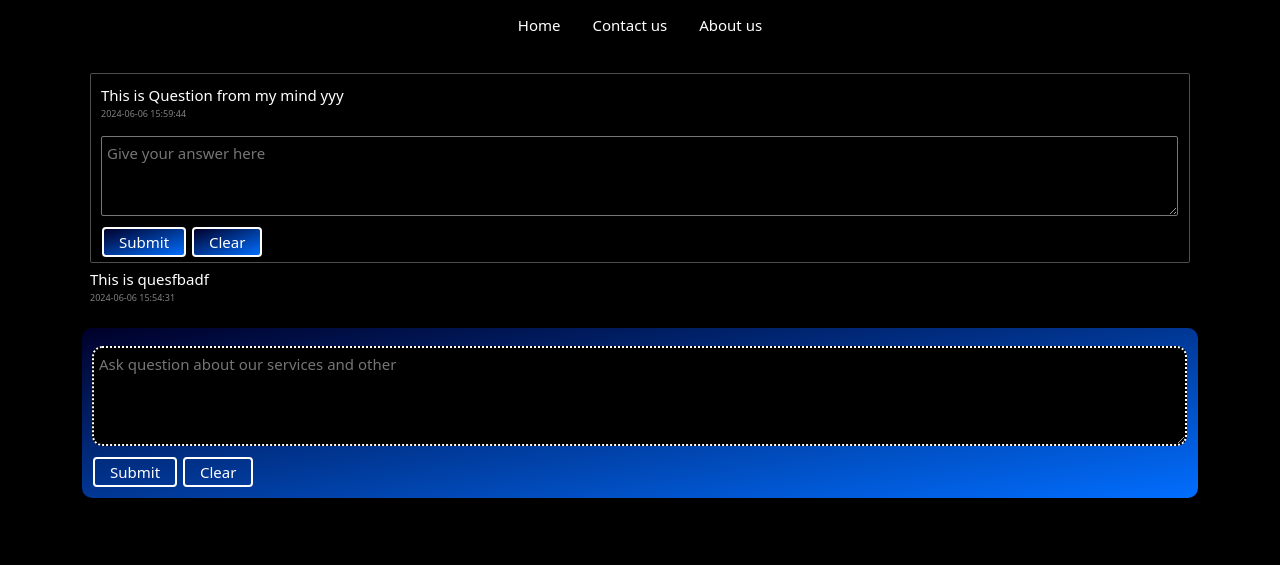
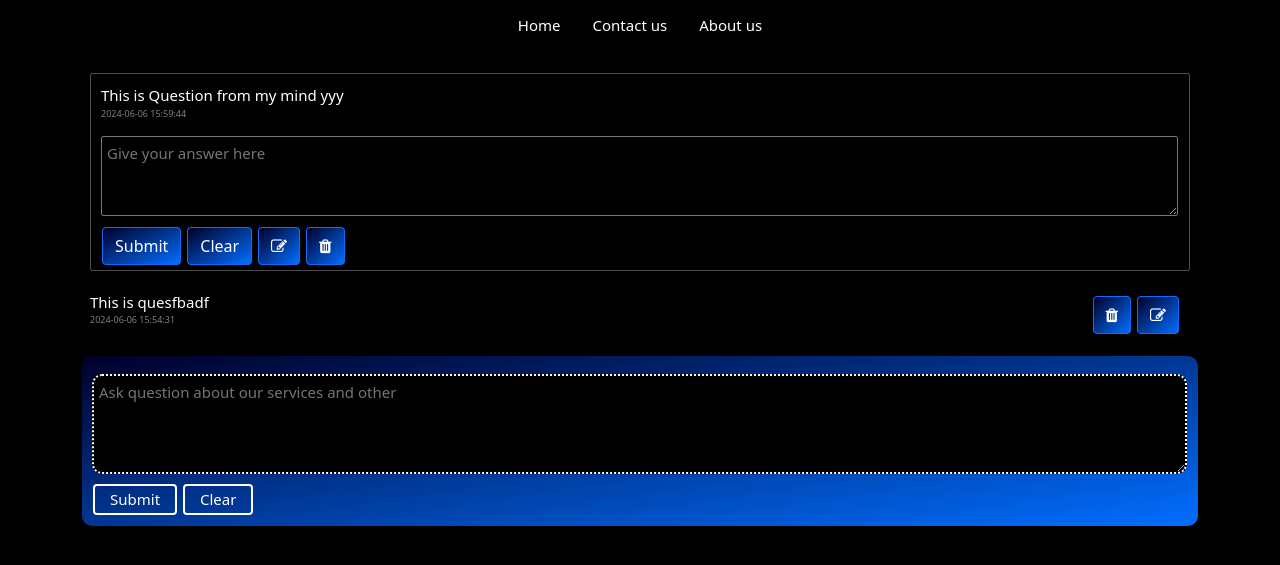
Before and after one commit to smit-vekariya/BondClick, a Django app: page /home/ in a window 1280 px wide. Shown: the top 565 px of the page. Run offline with Django 4.2, Linux system fonts and the light colour scheme; data comes from the database, SQL or seed files in the repository; both versions use the stored data as it was after the commit; parts of the project's set-up code (start-up, migrations or seed data) failed here and were passed over; some libraries are stand-ins or nearby versions.

Commit message:
add crud in djnago DRF for home page

```diff
--- a/backend/app/templates/app/home.html
+++ b/backend/app/templates/app/home.html
@@ -16,8 +16,10 @@
   .answare_class{
     padding: 10px 10px 0px 0px;
     border-radius: 20px 20px 0px 20px;
-    width: 80%;
+    width: 100%;
     margin: 5px 0px;
+    display: inline-flex;
+    justify-content: space-between;
   }
   .question_class{
     border: 1px solid #4e4e4e ;
@@ -74,32 +76,45 @@
     padding: 18px 0px 0px 10px;
     border-radius: 10px;
   }
+  .modal-content {
+    background-color: #000 !important;
+    border: 1px solid white !important;
+  }
 </style>
 {% endblock %}
 
 {% block content %}
 
-<div class="container">
+<div class="container" id="comment_section">
   <div class="comment_section">
     {% for question in question_answer %}
-      <div class="question_class">
+      <div class="question_class" id="question_{{question.id}}">
         <div class="question_child">
           <div>
             <p>{{question.question}}</p><p class="date_class">{{question.created_on}}</p>
           </div>
         </div>
-        <div id="text_{{question.id}}">
+        <div>
           <form method="post">
-            <textarea class="textarea_class" placeholder="Give your answer here" name="answer_textarea"></textarea>
+            <textarea class="textarea_class" placeholder="Give your answer here" name="answer_textarea" required></textarea>
             <input type="hidden" name="question_id" value="{{question.id}}">
-            <button type="submit">Submit</button>
-            <button type="reset">Clear</button>
+            <button class="btn btn-primary" type="submit">Submit</button>
+            <button class="btn btn-primary" type="reset">Clear</button>
+            <button type="button" class="btn btn-primary" data-bs-toggle="modal" data-bs-target="#exampleModal" data-bs-model_title="Edit Question" data-bs-question="{{question.question}}" data-bs-question_id="{{question.id}}"><i class="fa fa-edit"></i></button>
+            <button type="button" class="btn btn-primary" onClick="DeleteQuestion({{question.id}})"> <i class="fa fa-trash"></i></button>
           </form>
         </div>
       </div>
       {% for answare in question.answers %}
-        <div class="answare_class">
-            <p>{{answare.answer}}</p><p class="date_class">{{answare.created_on}}</p>
+        <div class="answare_class" id="text_{{answare.id}}">
+          <div>
+            <p>{{answare.answer}}</p>
+            <p class="date_class">{{answare.created_on}}</p>
+          </div>
+          <div>
+            <button type="button" class="btn btn-primary" onClick="DeleteAnswer({{answare.id}})"> <i class="fa fa-trash"></i></button>
+            <button type="button" class="btn btn-primary" data-bs-toggle="modal" data-bs-target="#exampleModal"  data-bs-model_title="Edit Answer" data-bs-answer="{{answare.answer}}" data-bs-answer_id="{{answare.id}}"><i class="fa fa-edit"></i></button>
+          </div>
         </div>
       {% endfor %}
     {% endfor %}
@@ -113,4 +128,94 @@
   </div>
 </div>
 
+<div class="modal fade" id="exampleModal" tabindex="-1" aria-labelledby="exampleModalLabel" aria-hidden="true">
+  <div class="modal-dialog">
+    <div class="modal-content">
+      <div class="modal-header">
+        <h5 class="modal-title" id="exampleModalLabel"></h5>
+        <button type="button" class="btn-close" data-bs-dismiss="modal" aria-label="Close"></button>
+      </div>
+      <div class="modal-body">
+        <form>
+          <div class="mb-3">
+            <textarea class="form-control" id="qustion_answer_text"></textarea>
+          </div>
+        </form>
+      </div>
+      <div class="modal-footer">
+        <button type="button" class="btn btn-secondary" data-bs-dismiss="modal">Close</button>
+        <button type="button" class="btn btn-primary save" onclick="UpdateQuestionAnswer(this.id, this.is_answer)" >Save</button>
+      </div>
+    </div>
+  </div>
+</div>
+<script>
+  function DeleteAnswer(answer_id){
+    $.ajax({
+      url:`/delete_update_answer/${answer_id}/`,
+      type:"DELETE",
+      dataType:"json",
+      success:function(data){
+        if(data.status ==1 ){
+          $(`#text_${answer_id}`).remove()
+        }
+      }
+    })
+  }
+  function DeleteQuestion(question_id){
+    $.ajax({
+      url:`/home/${question_id}/`,
+      type:"DELETE",
+      dataType:"json",
+      success:function(data){
+        $(`#comment_section`).load(location.href + " #comment_section");
+
+      }
+    })
+  }
+  function UpdateQuestionAnswer(id, is_answer){
+    if(is_answer){
+      $.ajax({
+        url:`/delete_update_answer/${id}/`,
+        type:"PUT",
+        dataType:"json",
+        data:{ 'answer':$("#qustion_answer_text").val()},
+        success:function(data){
+          $("#exampleModal").modal("hide")
+          $(`#comment_section`).load(location.href + " #comment_section");
+        }
+      })
+    }else{
+      $.ajax({
+        url:`/home/${id}/`,
+        type:"PATCH",
+        data:{ 'question':$("#qustion_answer_text").val()},
+        success:function(data){
+          $("#exampleModal").modal("hide")
+          $(`#comment_section`).load(location.href + " #comment_section");
+        },
+      })
+    }
+  }
+  var exampleModal = document.getElementById('exampleModal')
+  exampleModal.addEventListener('show.bs.modal', function (event) {
+    var button = event.relatedTarget
+    var model_title = button.getAttribute('data-bs-model_title')
+    var recipient = button.getAttribute('data-bs-answer')
+    is_answer = true
+    if(recipient){
+      var recipient_id = button.getAttribute('data-bs-answer_id')
+    }else{
+      is_answer = false
+      var recipient = button.getAttribute('data-bs-question')
+      var recipient_id = button.getAttribute('data-bs-question_id')
+    }
+    $("#exampleModalLabel").html(model_title)
+    var modalBodyInput = exampleModal.querySelector('.modal-body textarea')
+    modalBodyInput.value = recipient
+    var modalFooterSave = exampleModal.querySelector('.modal-footer .save')
+    modalFooterSave.id = recipient_id
+    modalFooterSave.is_answer = is_answer
+  })
+</script>
 {% endblock %}
--- a/backend/app/templates/app/index.html
+++ b/backend/app/templates/app/index.html
@@ -10,7 +10,7 @@
     <link rel="stylesheet" href="{% static 'app/css/bootstrap.min.css' %}">
     <script src="{% static 'app/js/bootstrap.bundle.min.js' %}?"></script>
     <link rel="stylesheet" href="https://cdnjs.cloudflare.com/ajax/libs/font-awesome/4.7.0/css/font-awesome.min.css">
-
+    <script src="https://code.jquery.com/jquery-3.6.0.min.js"></script>
 
   </head>
   <body>
--- a/backend/app/urls.py
+++ b/backend/app/urls.py
@@ -11,6 +11,8 @@ app_name = "app"
 urlpatterns = [
     path('', Welcome.as_view(), name="welcome-page"),
     path('home/', Home.as_view({'get': 'list', 'post':'create'}), name="home-page"),
+    path('home/<int:pk>/', Home.as_view({'delete': 'destroy','patch':'partial_update'}), name="home-page-detail"),
+    path('delete_update_answer/<int:pk>/', Home.as_view({'delete': 'destroy_answer','put':'update_answer'}), name="delete-update-detail"),
     path('about_us/', AboutUs.as_view(), name="about-us-page"),
     path('contact_us/', ContactUs.as_view(), name="contact-us-page"),
     path('message/', MessageView.as_view(), name="message-page"),
--- a/backend/app/views.py
+++ b/backend/app/views.py
@@ -12,6 +12,8 @@ from app.models import CommentQuestions, CommentAnswer
 from rest_framework import viewsets
 import json
 from django.utils import timezone
+from rest_framework import generics
+from rest_framework.decorators import action
 
 # Create your views here.
 class MessageView(APIView):
@@ -57,6 +59,20 @@ class Home(viewsets.ModelViewSet):
         self.perform_create(serializer)
         return redirect(reverse('app:home-page'))
 
+    def destroy_answer(self, request, *args, **kwargs):
+        instance = CommentAnswer.objects.get(pk=kwargs['pk'])
+        instance.delete()
+        return HttpsAppResponse.send([], 1, "Delete Answer successfully.")
+
+    def update_answer(self, request, *args, **kwargs):
+        instance = CommentAnswer.objects.get(pk=kwargs['pk'])
+        serializer = CommentAnswerSerializers(instance, data=request.data, partial=True)
+        serializer.is_valid(raise_exception=True)
+        self.perform_update(serializer)
+        return HttpsAppResponse.send([], 1, "Update answer sucessfully.")
+
+
+
 
 class AboutUs(APIView):
     authentication_classes = []
```
Also changed, not shown: backend/db.sqlite3.
